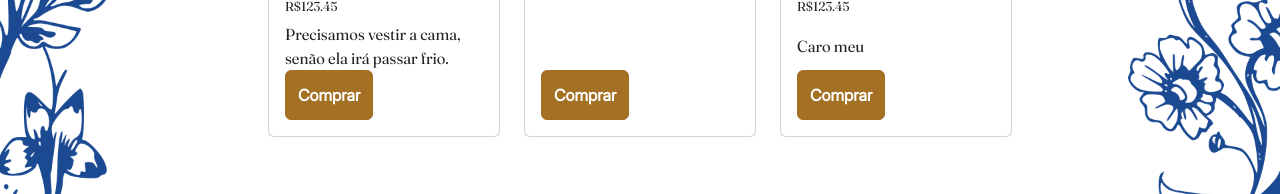
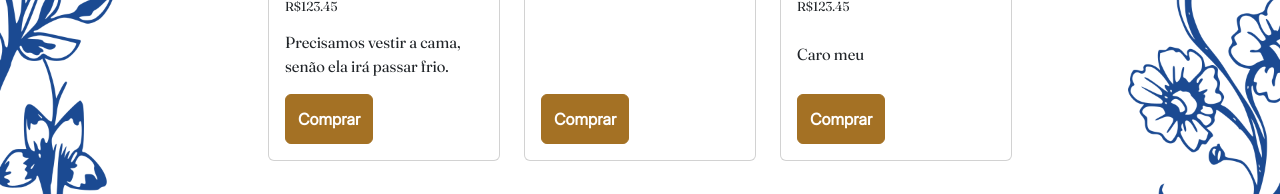
Before and after one commit to pedrokohler/wedding-website, a React (Vite) app in the folder frontend/: page / in a window 1280 px wide. Shown: the part 3315-3509 px from the top of the page. Built offline with nearby package versions, Linux system fonts and the light colour scheme.

Commit message:
fix: gift card internal margins

```diff
--- a/frontend/src/Components/GiftCard.tsx
+++ b/frontend/src/Components/GiftCard.tsx
@@ -38,6 +38,7 @@ function GiftCard({
             display: "flex",
             flexDirection: "column",
             justifyContent: "space-between",
+            marginBottom: "16px",
           }}
         >
           <div>{product.name}</div>
@@ -52,6 +53,7 @@ function GiftCard({
             borderColor: "#a47124",
             width: "40%",
             minWidth: "fit-content",
+            marginTop: "16px",
           }}
           onClick={onClick}
         >
```
